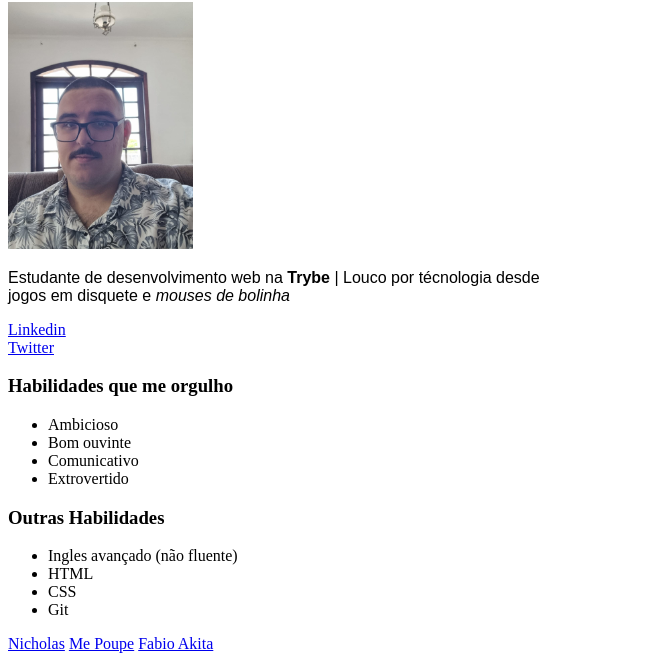
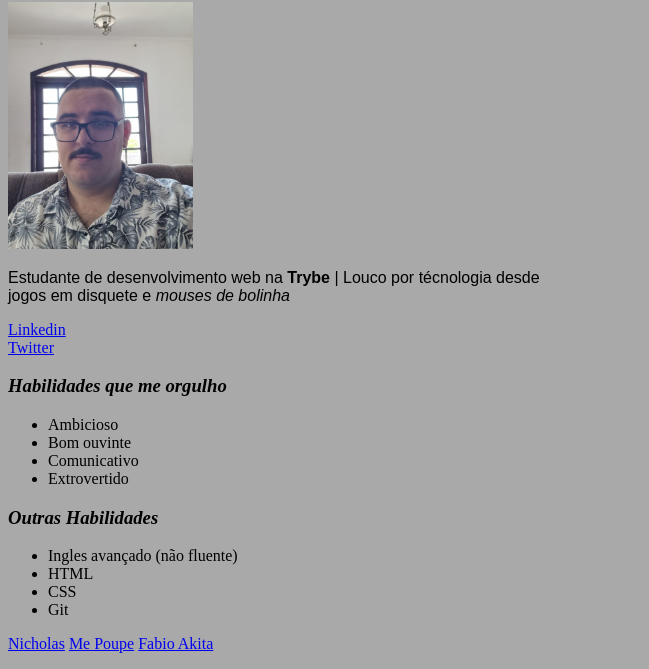
Before and after one commit to Chtullo/Chtullo.github.io, a plain HTML site: page index.html in a window 1280 px wide. Shown: the part 131-800 px from the top of the page, without its empty margins (0-649 px from the left). Drawn offline with Linux system fonts and the light colour scheme.

Commit message:
changed background color and style from h3

```diff
--- a/index.html
+++ b/index.html
@@ -11,6 +11,12 @@
       }
       p{
         font-family: Arial, Helvetica, sans-serif;
+      }
+      body{
+        background-color:darkgrey;
+      }
+      h3{
+        font-style: oblique;
       }
     </style>
 </head>
```
